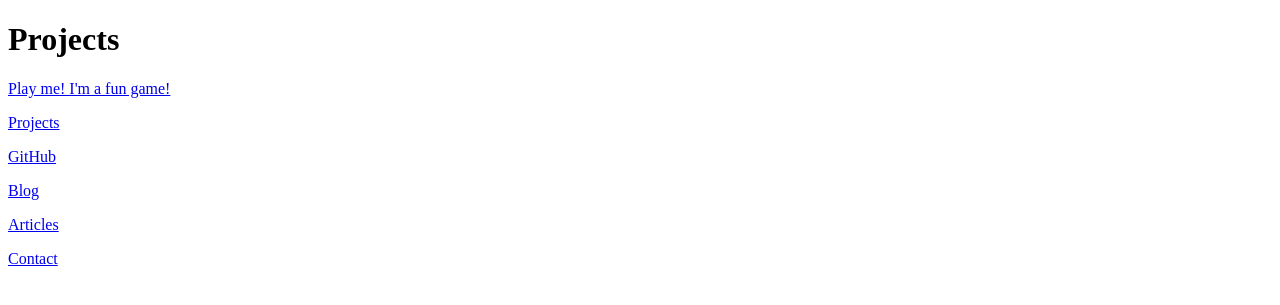
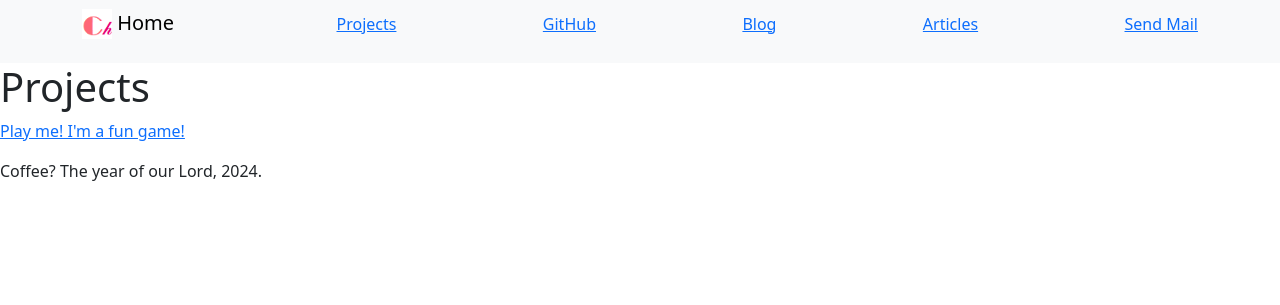
Before and after one commit to MissBellum/personal, a Django app: page /projects/ in a window 1280 px wide. Shown: the top 305 px of the page. Run offline with Django 5.2, Linux system fonts and the light colour scheme; data that the repository does not hold is empty.

Commit message:
Updated Index.html
More detailed layout with Bootstrap

```diff
--- a/portfolio/templates/index.html
+++ b/portfolio/templates/index.html
@@ -1,22 +1,42 @@
 <!DOCTYPE html>
-<html lang="en">
+<html lang="en-US">
 <head>
     {% block title %}
     <title>Chrise Nwachukwu</title>
     {% endblock %}
     <meta charset="UTF-8">
-    <meta name="viewport" content="width=device-width, initial-scale=1.0">
+    <meta name="viewport" content="width=device-width, initial-scale=1">
     {% load static %}
     <link rel="stylesheet" href="{% static 'css/styles.css' %}" />
     <link rel="icon" type="image/x-icon" href="{% static 'portfolio-favicon.png' %}">
+    <link href="https://cdn.jsdelivr.net/npm/bootstrap@5.3.3/dist/css/bootstrap.min.css" rel="stylesheet" integrity="sha384-QWTKZyjpPEjISv5WaRU9OFeRpok6YctnYmDr5pNlyT2bRjXh0JMhjY6hW+ALEwIH" crossorigin="anonymous">
 </head>
 <body>
+    <header>
+        <nav class="navbar bg-body-tertiary">
+            <div class="container">
+                <p>
+                    <!-- To download a file (download="portfolio-favicon.png") inside href -->
+                    <a class="navbar-brand" href="{% url 'home' %}" title="Home Page">
+                        <img src="{% static 'portfolio-favicon.png' %}" alt="portfolio favicon" width="30" height="30" class="d-inline-block align-text-top">
+                    Home
+                    </a>
+                </p>
+                <!-- <aside> -->
+                <p><a href="{% url 'projects' %}">Projects</a></p>
+                <p><a href="https://github.com/MissBellum">GitHub</a></p>
+                <p><a href="#">Blog</a></p>
+                <p><a href="#">Articles</a></p>
+                <p><a href="mailto:chrise.nwachukwu@gmail.com?subject=Website%20Feedback:%20">Send Mail</a></p>
+                <!-- </aside> -->
+            </div>
+        </nav>
+    </header>
+
 {% block content %}
-    <header>
-        <h2>Welcome, fellow <code>earthlings</code>.</h2>
-        <p>My name is Chrise. I'm trying to break into Tech. You can take a look at my projects, see if you find anything interesting. I'd love your feedback! Thanks!</p>
-    </header>
     <main>
+        <h1>Welcome, fellow <span><code>earthlings</code>.</span></h1>
+        <p>I’m currently exploring opportunities in the tech industry. Check out my projects. I’m eager to hear any feedback or thoughts you might have. Thanks!</p>
         <section>
             <h4>Languages</h4>
             <ul>
@@ -51,15 +71,12 @@
         </section>
     </main>
 {% endblock %}
+    <div>
+        <p><a href="#">Play me! I'm a fun game!</a></p>
+    </div>
     <footer>
-        <div>
-            <p><a href="#">Play me! I'm a fun game!</a></p>
-        </div>
-        <p><a href="{% url 'projects' %}">Projects</a></p>
-        <p><a href="https://github.com/MissBellum">GitHub</a></p>
-        <p><a href="#">Blog</a></p>
-        <p><a href="#">Articles</a></p>
-        <p><a href="#">Contact</a></p>
+        Coffee? The year of our Lord, 2024.
     </footer>
+    <script src="https://cdn.jsdelivr.net/npm/bootstrap@5.3.3/dist/js/bootstrap.bundle.min.js" integrity="sha384-YvpcrYf0tY3lHB60NNkmXc5s9fDVZLESaAA55NDzOxhy9GkcIdslK1eN7N6jIeHz" crossorigin="anonymous"></script>
 </body>
 </html>
--- a/portfolio/templates/projects.html
+++ b/portfolio/templates/projects.html
@@ -5,12 +5,10 @@
 {% endblock %}
 
 {% block content %}
-    <header>
-        <h1>Projects</h1>
-    </header>
+    <h1>Projects</h1>
     {% for project in projects %}
         <section>
-            <h2>{{ project.title }}</h2>
+            <h3>{{ project.title }}</h3>
             <p>{{ project.description }}</p>
             <p>Technology used: {{ project.technology }}</p>
             <!-- Make images circular -->
```
